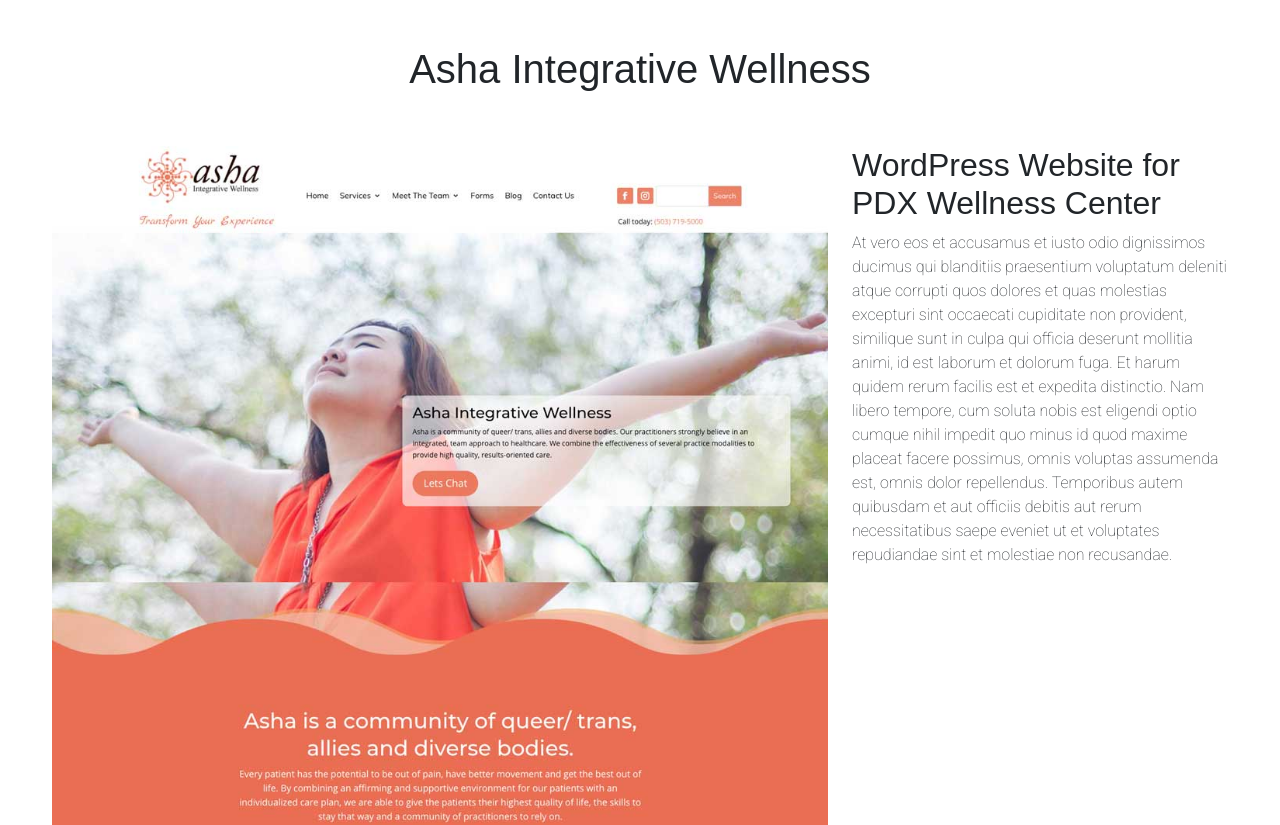
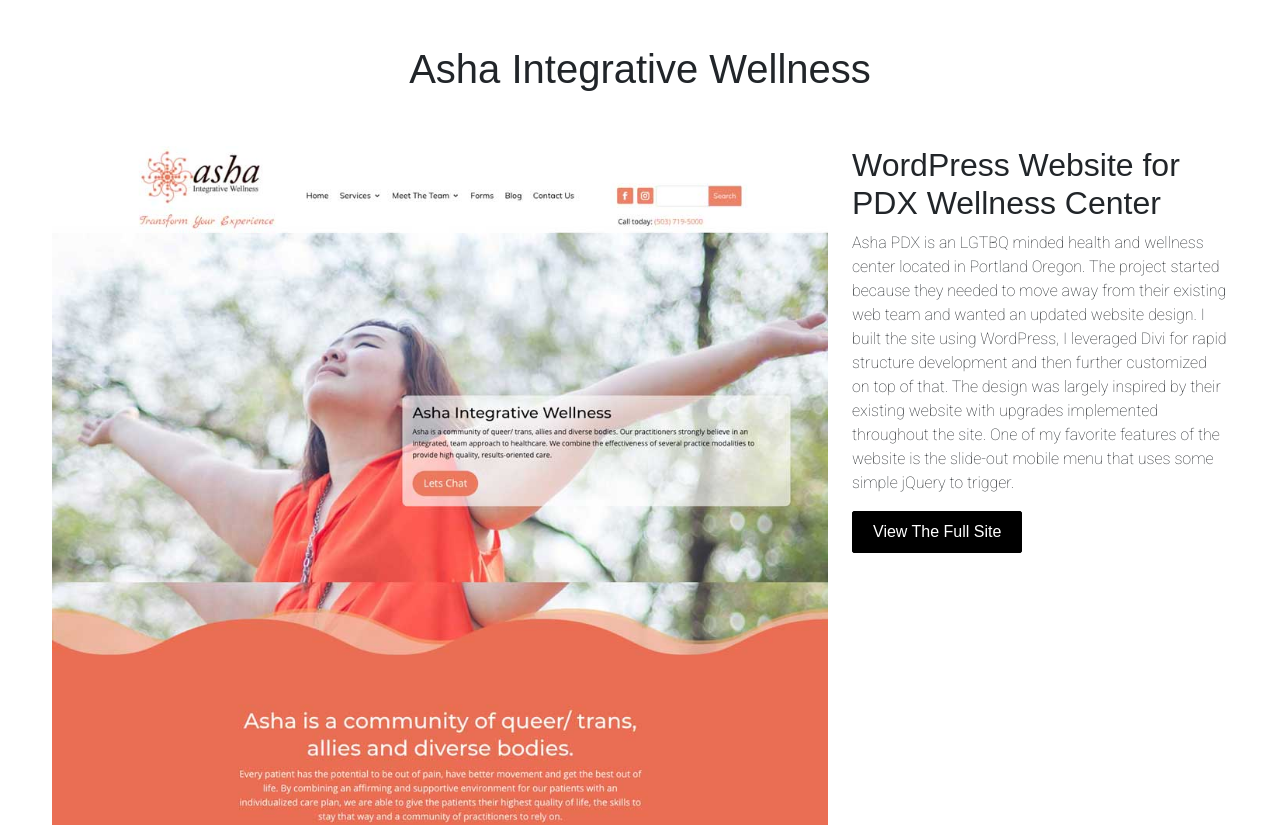
Before and after one commit to grzybowski1911/react-portfolio, a React (Create React App) app: page /projects/asha in a window 1280 px wide. Shown: the top 825 px of the page. Built offline with nearby package versions, Linux system fonts and the light colour scheme; a web font is replaced by a local one.

Commit message:
everything is fine. this is fine

```diff
--- a/src/components/Button.css
+++ b/src/components/Button.css
@@ -24,6 +24,13 @@
     transition: all 0.3s ease-out;
   }
 
+  .btn--solid {
+    background: black;
+    color: white;
+    border: solid 1px black;
+    transition: all 0.3s ease-out;
+  }
+
   .btn--medium {
     padding: 8px 20px;
     font-size: 18px;
@@ -41,3 +48,8 @@
     color: #242424;
     transition: 250ms;
   }
+
+  .btn--solid:hover {
+    color: black;
+    background: white;
+  }
--- a/src/components/Button.js
+++ b/src/components/Button.js
@@ -2,7 +2,7 @@
 import './Button.css';
 import {Link} from 'react-router-dom';
 
-const STYLES = ['btn--primary', 'btn--outline', 'btn--test'];
+const STYLES = ['btn--primary', 'btn--outline', 'btn--test', 'btn--solid'];
 
 const SIZES = ['btn--med', 'btn--lg'];
 
@@ -13,7 +13,7 @@
     const checkButtonSize = SIZES.includes(buttonSize) ? buttonSize : SIZES[0];
 
     return (
-        <Link to='{$checkLink}' className='btn-mobile'>
+        <Link to='${checkLink}' className='btn-mobile'>
             <button className={`btn ${checkButtonStyle} ${checkButtonSize}`} onClick={onClick} type={type}>
                 {children}
             </button>
--- a/src/components/Navbar.js
+++ b/src/components/Navbar.js
@@ -57,7 +57,7 @@
                             <Link to='/products' className="nav-links" onClick={closeMobileMenu}>About Ben</Link>
                         </li>
                     </ul>
-                    {button && <Button buttonStyle='btn--outline'>Get In Touch!</Button>}
+                    {button && <Button link="/contact" buttonStyle='btn--outline'>Get In Touch!</Button>}
                 </div>
             </nav>
         </>
--- a/src/components/ProjectDetails.js
+++ b/src/components/ProjectDetails.js
@@ -1,5 +1,6 @@
 import React from 'react';
 import './ProjectDetails.css';
+import { Button } from './Button';
 
 
 function ProjectDetails(props) {
@@ -17,6 +18,7 @@
                     <div className="details-container">
                         <h2>{props.projectTitle}</h2>
                         <p>{props.details}</p>
+                        <Button link={props.link} buttonStyle='btn--solid'>View The Full Site</Button>
                     </div>
                 </div>
             </div>
--- a/src/components/pages/Asha.js
+++ b/src/components/pages/Asha.js
@@ -9,7 +9,8 @@
             <ProjectDetails
             images={['../images/asha-pdx-homepage.jpg']}
             projectTitle='WordPress Website for PDX Wellness Center'
-            details="At vero eos et accusamus et iusto odio dignissimos ducimus qui blanditiis praesentium voluptatum deleniti atque corrupti quos dolores et quas molestias excepturi sint occaecati cupiditate non provident, similique sunt in culpa qui officia deserunt mollitia animi, id est laborum et dolorum fuga. Et harum quidem rerum facilis est et expedita distinctio. Nam libero tempore, cum soluta nobis est eligendi optio cumque nihil impedit quo minus id quod maxime placeat facere possimus, omnis voluptas assumenda est, omnis dolor repellendus. Temporibus autem quibusdam et aut officiis debitis aut rerum necessitatibus saepe eveniet ut et voluptates repudiandae sint et molestiae non recusandae. "
+            details="Asha PDX is an LGTBQ minded health and wellness center located in Portland Oregon. The project started because they needed to move away from their existing web team and wanted an updated website design. I built the site using WordPress, I leveraged Divi for rapid structure development and then further customized on top of that. The design was largely inspired by their existing website with upgrades implemented throughout the site. One of my favorite features of the website is the slide-out mobile menu that uses some simple jQuery to trigger."
+            link="www.ashapdx.com"
             />
         </div>
     )
--- a/src/components/pages/Trident.js
+++ b/src/components/pages/Trident.js
@@ -9,7 +9,7 @@
             <ProjectDetails
             images={['../images/trident-fishing-homepage.jpg','../images/trident-booking-archive.jpg','../images/trident-fishing-single.jpg']}
             projectTitle='Fishing charter website with custom booking solution'
-            details="At vero eos et accusamus et iusto odio dignissimos ducimus qui blanditiis praesentium voluptatum deleniti atque corrupti quos dolores et quas molestias excepturi sint occaecati cupiditate non provident, similique sunt in culpa qui officia deserunt mollitia animi, id est laborum et dolorum fuga. Et harum quidem rerum facilis est et expedita distinctio. Nam libero tempore, cum soluta nobis est eligendi optio cumque nihil impedit quo minus id quod maxime placeat facere possimus, omnis voluptas assumenda est, omnis dolor repellendus. Temporibus autem quibusdam et aut officiis debitis aut rerum necessitatibus saepe eveniet ut et voluptates repudiandae sint et molestiae non recusandae. "
+            details="Trident Sportfishing started out as a project that I was providing creative direction and quality assurance on while working with Advantage Media Partners. Once the site had been launched the client came back and was curious about a way he could offer booking directly through the website. I came up with a solution leveraging WooCommerce and premium add-ons to accomplish this functionality. The requirements included users being able to book up to 2 half-day trips per day ( AM or PM ), but only one of each per day or a user would be able to book a full day trip which would render the half trips unbookable on those dates. Additionally, the client wanted the users to be able to select the number of participants going on each trip with a maximum of 6 per trip. Each trip requires a static deposit and then there is a remaining balance based on the number of participants that is saved via a cookie and then added to the WooCommerce email confirmation using hooks and filters."
             />
         </div>
     )
```
